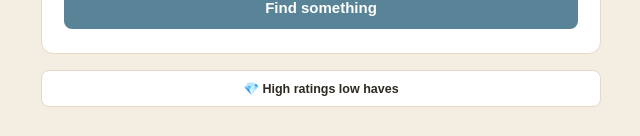
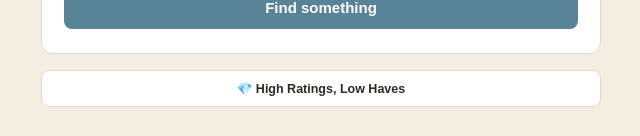
Before and after one commit to thes0ftmachine/discogs-randomizer, a React (Vite) app: page / in a window 1280 px wide. Shown: the part 794-930 px from the top of the page, without its empty margins (319-959 px from the left). Built offline with nearby package versions, Linux system fonts and the light colour scheme.

Commit message:
Fix capitalization in button labels

```diff
--- a/src/App.jsx
+++ b/src/App.jsx
@@ -895,13 +895,13 @@ function DiscoverTab() {
             🌀 Obscurer
           </button>
           <button style={{ ...styles.modeButton, ...(loading ? styles.modeButtonDisabled : {}) }} onClick={handleHiddenGem} disabled={loading}>
-            💎 High ratings, low haves
+            💎 High Ratings, Low Haves
           </button>
         </div>
       ) : (
         <div style={styles.discoveryModeRow}>
           <button style={{ ...styles.modeButton, ...(loading ? styles.modeButtonDisabled : {}) }} onClick={handleHiddenGem} disabled={loading}>
-            💎 High ratings low haves
+            💎 High Ratings, Low Haves
           </button>
         </div>
       )}
```
